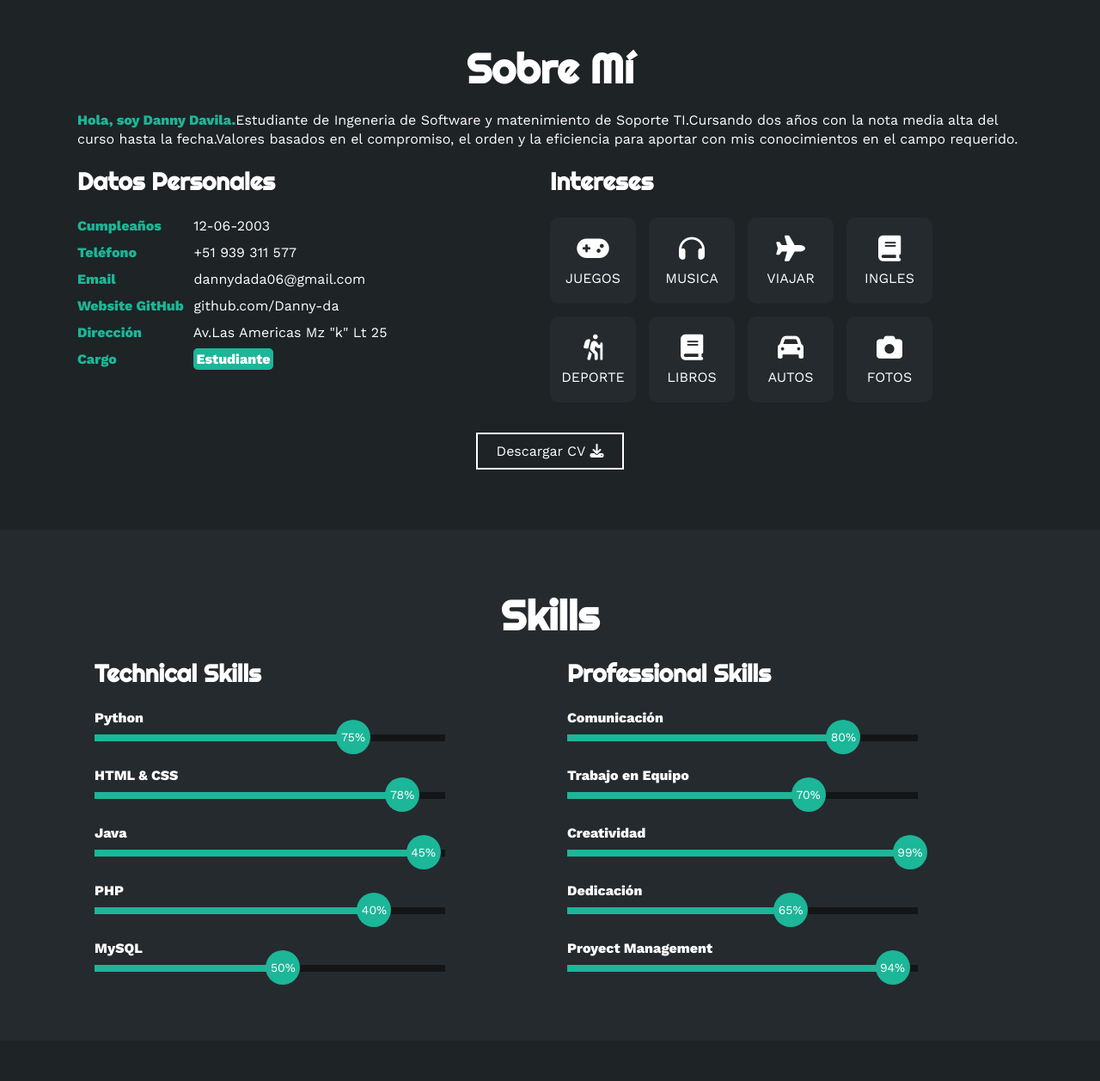
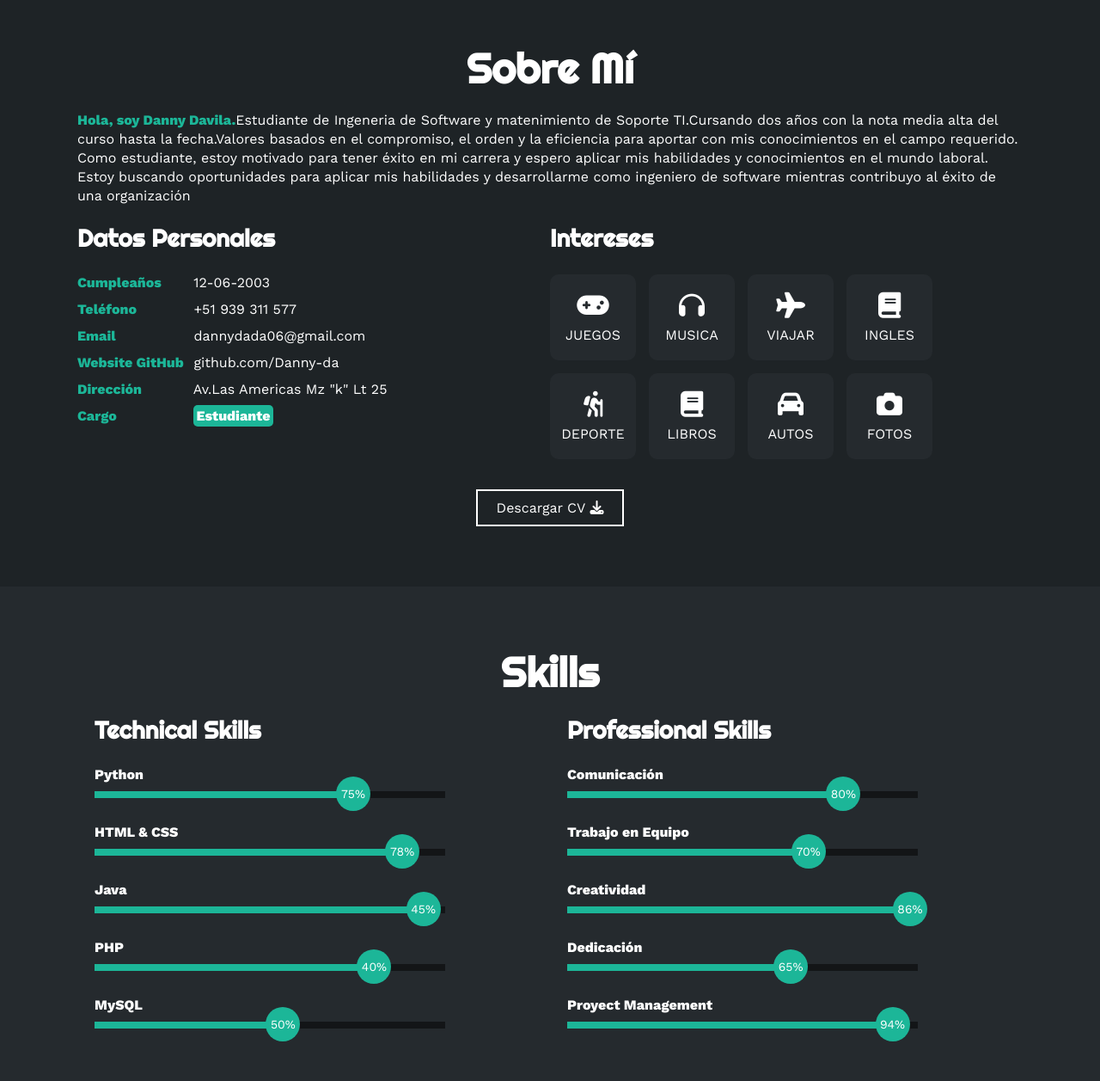
Before and after one commit to Danny-da/portafolio, a plain HTML site: page index.html in a window 1280 px wide. Shown: the part 820-2077 px from the top of the page at 86% size. Drawn offline with nearby package versions, Linux system fonts and the light colour scheme.

Commit message:
Modificado en el index

```diff
--- a/index.html
+++ b/index.html
@@ -53,7 +53,8 @@
     <section id="sobremi" class="sobremi">
         <div class="contenido-seccion">
             <h2>Sobre Mí</h2>
-            <p><span>Hola, soy Danny Davila.</span>Estudiante de Ingeneria de Software y matenimiento de Soporte TI.Cursando dos años con la nota media alta del curso hasta la fecha.Valores basados en el compromiso, el orden y la eficiencia para aportar con mis conocimientos en el campo requerido.</p>
+            <p><span>Hola, soy Danny Davila.</span>Estudiante de Ingeneria de Software y matenimiento de Soporte TI.Cursando dos años con la nota media alta del curso hasta la fecha.Valores basados en el compromiso, el orden y la eficiencia para aportar con mis conocimientos en el campo requerido.
+                Como estudiante, estoy motivado para tener éxito en mi carrera y espero aplicar mis habilidades y conocimientos en el mundo laboral. Estoy buscando oportunidades para aplicar mis habilidades y desarrollarme como ingeniero de software mientras contribuyo al éxito de una organización</p>
 
             <div class="fila">
                 <!-- datos personales -->
@@ -206,7 +207,7 @@
                         <span>Creatividad</span>
                         <div class="barra-skill">
                             <div class="progreso">
-                                <span>99%</span>
+                                <span>86%</span>
                             </div>
                         </div>
                     </div>
@@ -251,7 +252,7 @@
                         <h4>Ingeneria de Software con IA</h4>
                         <span class="casa">SENATI</span>
                         <span class="fecha">2021 - 2024</span>
-                        <p>Lorem ipsum dolor sit amet consectetur, adipisicing elit. Quis, cumque repellat, tempora recusandae aliquam nemo esse natus impedit, nostrum temporibus veritatis eaque soluta aperiam id repudiandae fugiat deserunt! Explicabo, veritatis?</p>
+                        <p>Aprendí a utilizar herramientas y tecnologías para crear soluciones informáticas que satisfagan las necesidades de los usuarios finales.Nos enseñaron a trabajar en diferentes plataformas y sistemas operativos, desde aplicaciones móviles hasta software de escritorio y web, y a garantizar la escalabilidad, la seguridad y la eficiencia de los sistemas implementados.</p>
                         <div class="conectori">
                             <div class="circuloi"></div>
                         </div>
```
